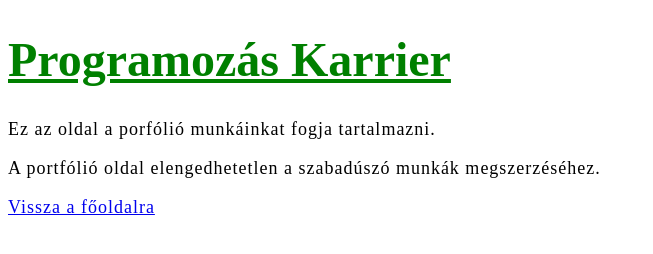
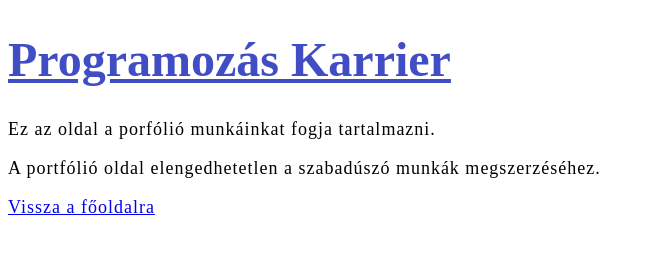
Before and after one commit to Levys5/Portfolio-oldal, a plain HTML site: page index.html in a window 1280 px wide. Shown: the whole page, without its empty margins (0-653 px from the left). Drawn offline with Linux system fonts and the light colour scheme.

Commit message:
kékes h1 cím

```diff
--- a/css/styles.css
+++ b/css/styles.css
@@ -3,7 +3,7 @@ html {
 }
 
 h1 {
-    color: green;
+    color: rgb(64, 77, 196);
     text-decoration: underline;
     font-size: 4.8rem;
 }
```
